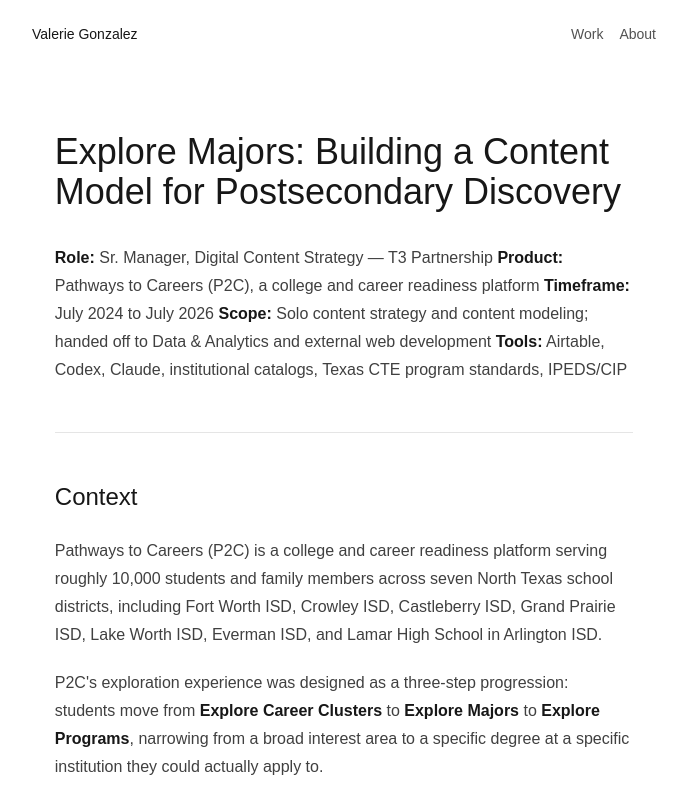
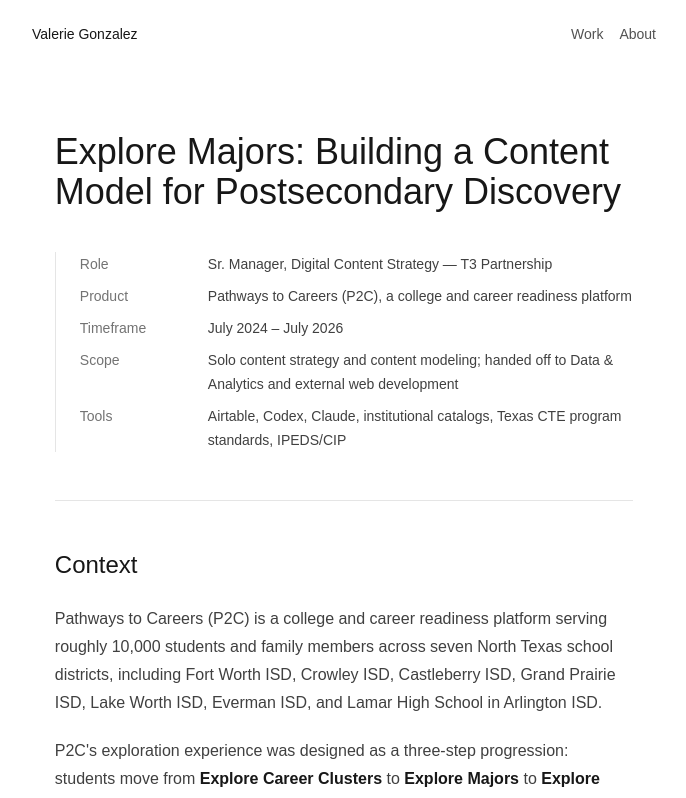
Before and after one commit to vgfortworth-dev/my-portfolio, a Next.js app: page /work/explore-majors in a window 1280 px wide. Shown: the top 798 px of the page, without its empty margins (296-982 px from the left). Built offline with nearby package versions, Linux system fonts and the light colour scheme.

Commit message:
Updated Explore Majors top

```diff
--- a/app/work/explore-majors/page.mdx
+++ b/app/work/explore-majors/page.mdx
@@ -1,10 +1,17 @@
 # Explore Majors: Building a Content Model for Postsecondary Discovery
 
-**Role:** Sr. Manager, Digital Content Strategy — T3 Partnership
-**Product:** Pathways to Careers (P2C), a college and career readiness platform
-**Timeframe:** July 2024 to July 2026
-**Scope:** Solo content strategy and content modeling; handed off to Data & Analytics and external web development
-**Tools:** Airtable, Codex, Claude, institutional catalogs, Texas CTE program standards, IPEDS/CIP
+<div className="not-prose my-10 grid grid-cols-[6.5rem_1fr] gap-x-6 gap-y-2 border-l border-neutral-200 pl-6 text-sm leading-6">
+  <div className="text-neutral-500">Role</div>
+  <div>Sr. Manager, Digital Content Strategy — T3 Partnership</div>
+  <div className="text-neutral-500">Product</div>
+  <div>Pathways to Careers (P2C), a college and career readiness platform</div>
+  <div className="text-neutral-500">Timeframe</div>
+  <div>July 2024 – July 2026</div>
+  <div className="text-neutral-500">Scope</div>
+  <div>Solo content strategy and content modeling; handed off to Data &amp; Analytics and external web development</div>
+  <div className="text-neutral-500">Tools</div>
+  <div>Airtable, Codex, Claude, institutional catalogs, Texas CTE program standards, IPEDS/CIP</div>
+</div>
 
 ---
 
@@ -117,8 +124,6 @@
 
 I transitioned to a different department before implementation completed, so I don't have visibility into the final shipped experience. However, I do know that the feature is in its final draft phase and is nearly ready for release.
 
-[FILL IN — Any measurable outcome? Student usage, time saved, vendor implementation speed, anything the D&A team reported back?]
-
 ## What I'd Do Differently
 
 [FILL IN — this section matters more than you'd think. Hiring managers read it as evidence of judgment. Some candidates for what to write about:]
```
